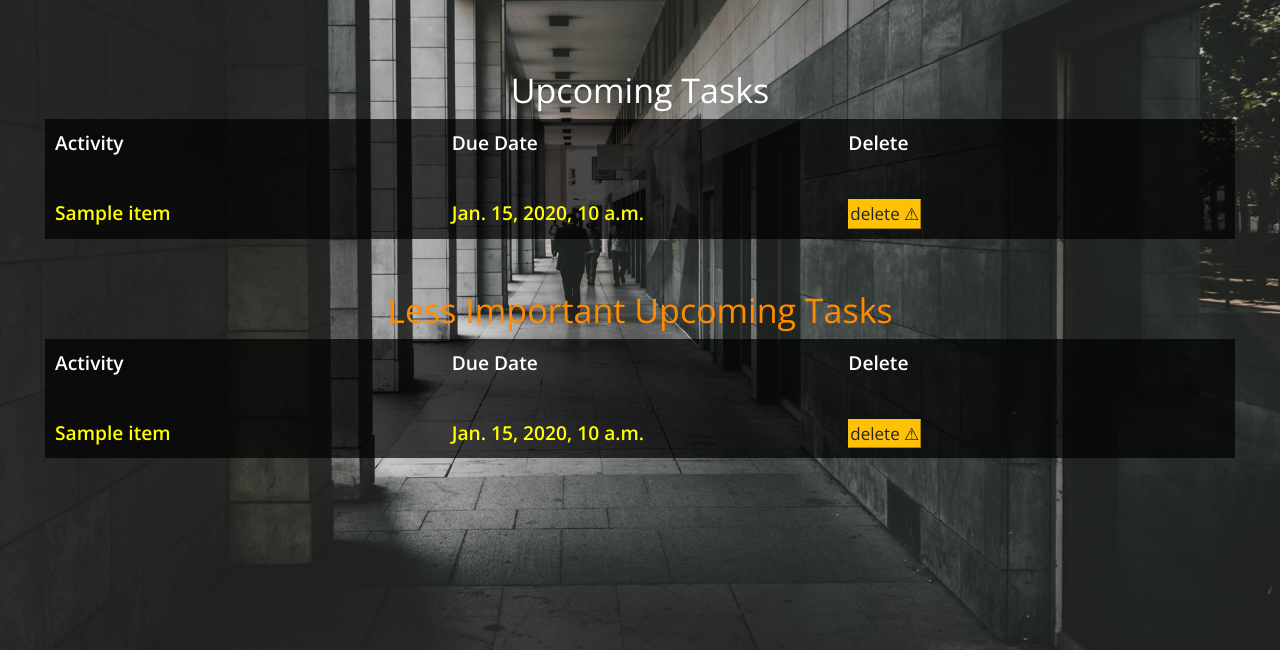
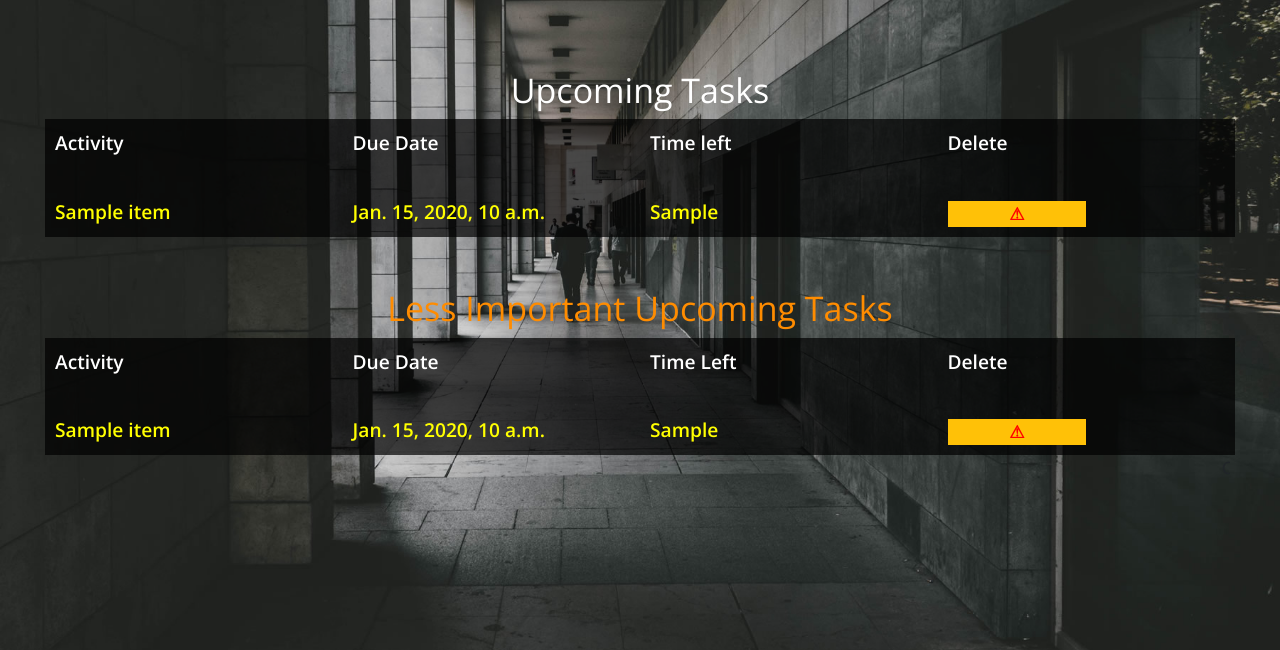
Before and after one commit to arpitverma9335/ToDoApp, a Django app: template templates/index.html in a window 1280 px wide. Shown: the part 150-800 px from the top of the page. Run offline with Django 3.2, Linux system fonts and the light colour scheme; a user stored in the database is signed in; tables that the repository leaves empty hold one stand-in row (values such as "Sample post"); the template is opened without the code that fills it: most values are stand-ins (such as "Sample title", 1, 10 or a date in 2020); lists and menus that the app fills with data are empty; some libraries are stand-ins or nearby versions.

Commit message:
time left add

```diff
--- a/templates/index.html
+++ b/templates/index.html
@@ -124,21 +124,24 @@
                 		<tr style = "color:white">
                 			<th>Activity</th>
                 			<th>Due Date</th>
+                            <th>Time left</th>
                 			<th>Delete</th>
                 		</tr>
                 		<tr style = "color:yellow">
                 			<th></th>
                 			<th></th>
+                            <th></th>
                 			<th></th>
                 		</tr>
-                	{% for act in activities_crit %}
+                	{% for act , t_l in activities_crit %}
                 		<tr style = "color:yellow">
                 			<th>{{act.item}}</th>
                 			<th>{{act.date}}</th>
+                            <th>{{t_l}}</th>
                 			<th>
                 				<form method="get" action="delete_task">
                 					<input type="hidden" name="act_id" value={{act.id}}>
-                					<button type="submit" class="btn btn-warning" style="border-style: outset; width:auto ; height:auto ; padding:1px" value="delete">delete &#9888</button>
+                					<button type="submit" class="btn btn-warning" style="border:4px #cccccc;color:red; width:50% ; height:auto ; padding:0.5px" value="delele"><b>&#9888</b></button>
                 				</form>
                 		    </th>
                 		</tr>
@@ -151,21 +154,24 @@
                 		<tr style = "color:white">
                 			<th>Activity</th>
                 			<th>Due Date</th>
+                            <th>Time Left</th>
                 			<th>Delete</th>
                 		</tr>
                 		<tr style = "color:yellow">
                 			<th></th>
                 			<th></th>
+                            <th></th>
                 			<th></th>
                 		</tr>
-                	{% for act in activities_ncrit %}
+                	{% for act , t_l in activities_ncrit %}
                 		<tr style = "color:yellow">
                 			<th>{{act.item}}</th>
                 			<th>{{act.date}}</th>
+                            <th>{{t_l}}</th>
                 			<th>
                 				<form method="get" action="delete_task">
                 					<input type="hidden" name="act_id" value={{act.id}}>
-                					<button type="submit" class="btn btn-warning" style="border-style: outset; width:auto ; height:auto ; padding:1px" value="delete">delete &#9888</button>
+                					<button type="submit" class="btn btn-warning" style="border:4px #cccccc;color:red; width:50% ; height:auto ; padding:0.5px" value="delele"><b>&#9888</b></button>
                 				</form>
                 		    </th>
                 		</tr>
--- a/todo/settings.py
+++ b/todo/settings.py
@@ -132,7 +132,7 @@ AUTH_PASSWORD_VALIDATORS = [
 
 LANGUAGE_CODE = 'en-us'
 
-TIME_ZONE = 'UTC'
+TIME_ZONE = 'Asia/Kolkata'
 
 USE_I18N = True
 
```
Also changed, not shown: todoapp/views.py (+20 -1 lines).
